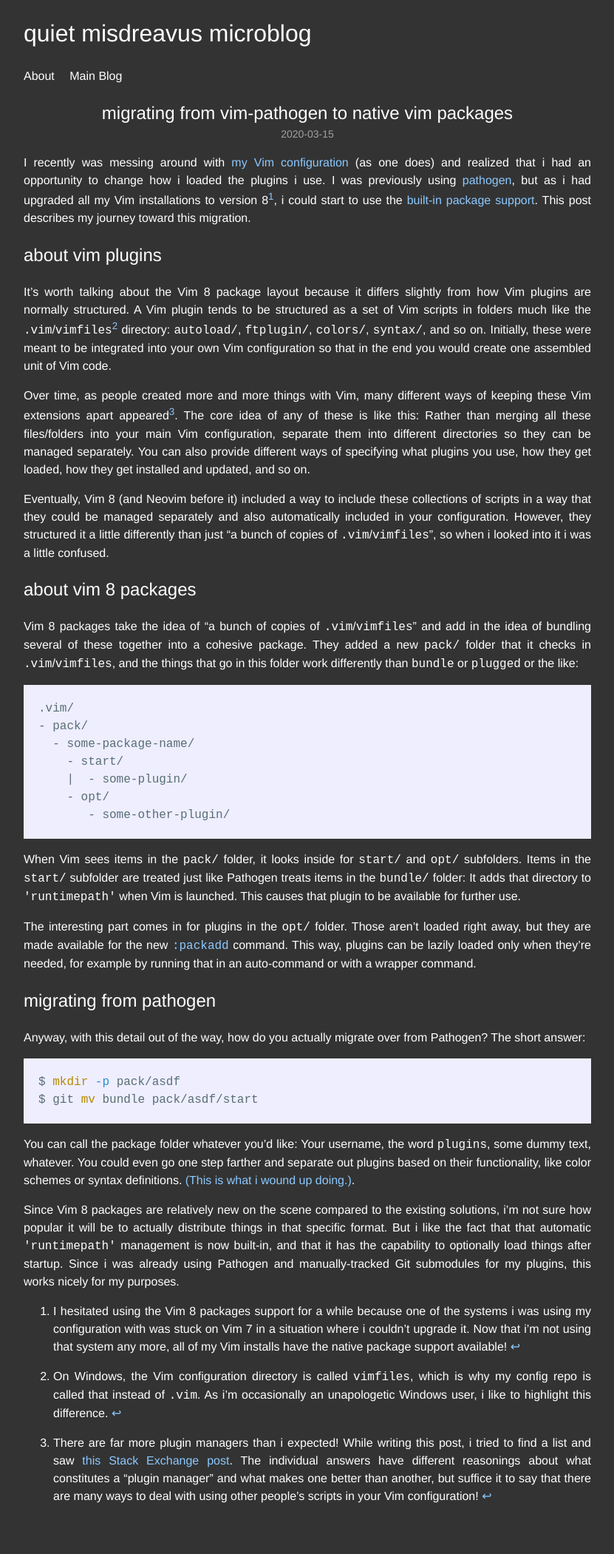
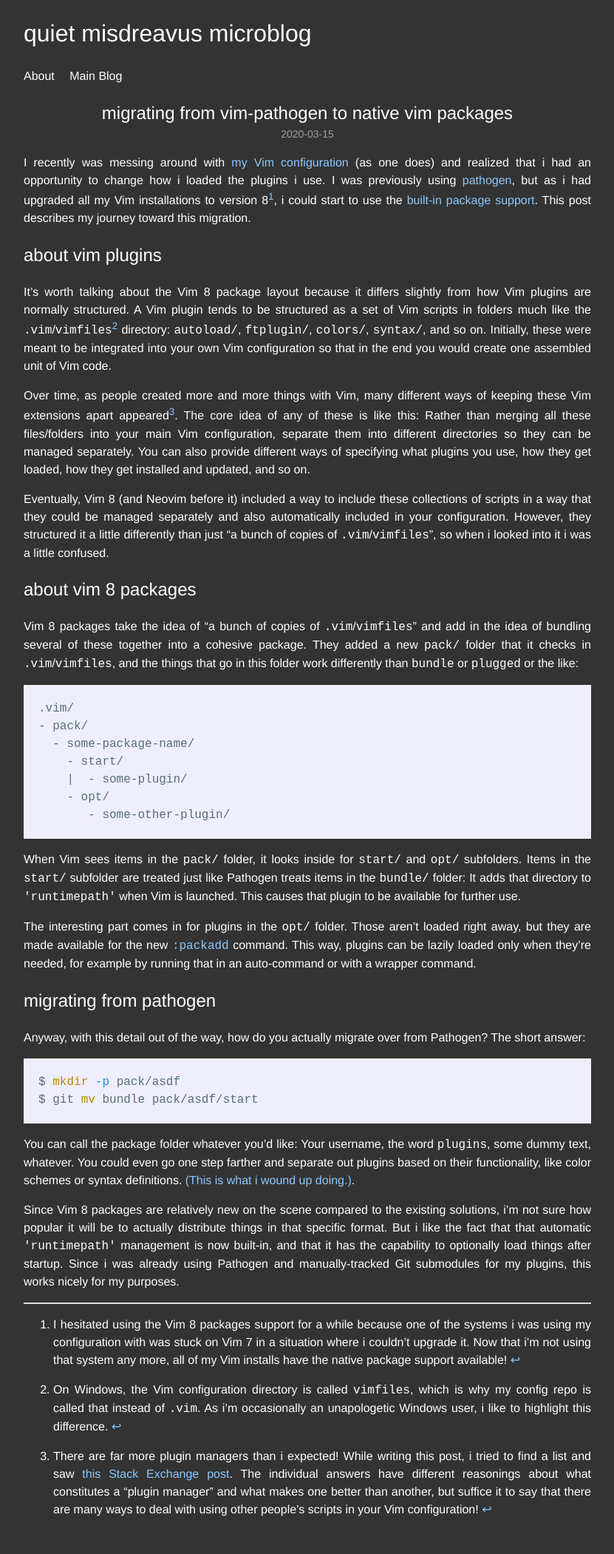
Before and after one commit to xmas7/micro-quietmisdreavus-net, a Jekyll site: the page built from _posts/2020-03-15-vim8-packages.markdown, in a window 1280 px wide. Shown: the whole page at 74% size, without its empty margins (224-1055 px from the left). Built offline with Jekyll 4.4.1, drawn with Linux system fonts in a browser that asks for light colours.

Commit message:
add a line between article content and footnotes

```diff
--- a/_sass/_base.scss
+++ b/_sass/_base.scss
@@ -67,3 +67,7 @@
     border: none;
     border-top: 2px solid $border-color;
 }
+
+.footnotes {
+    border-top: 2px solid $border-color;
+}
```
